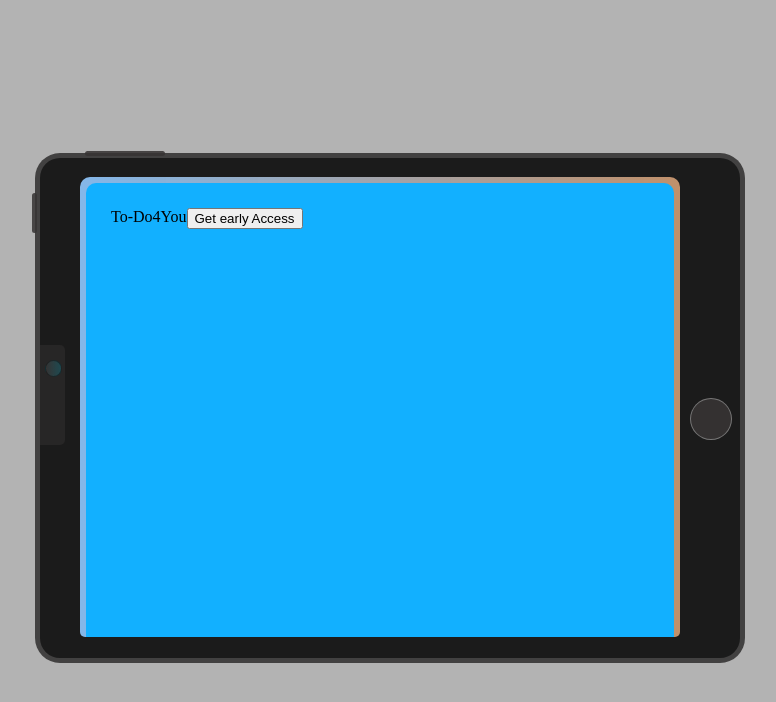
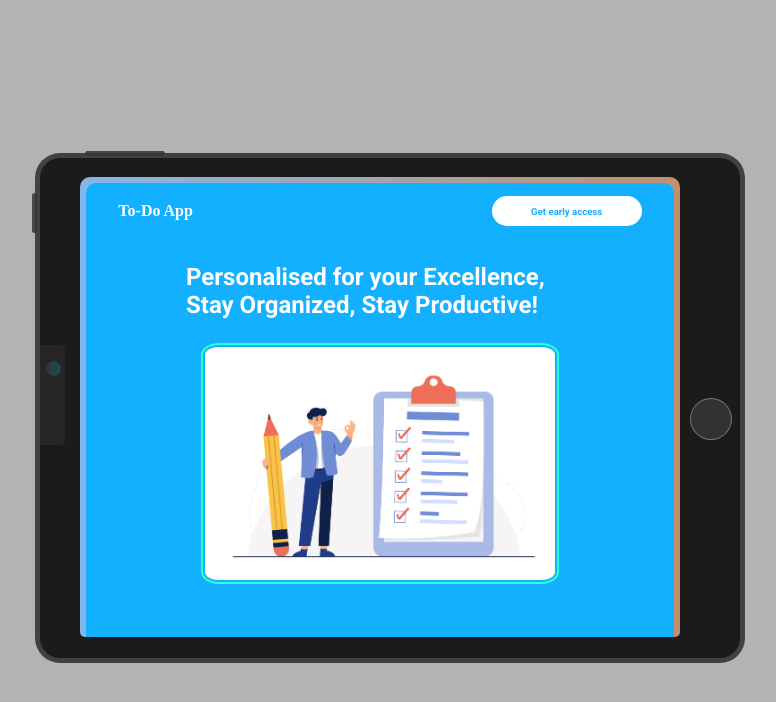
Before and after one commit to 0xRoS-200/Full-Stack-Journey, a plain HTML site: page Mini Projects/Todo Application/index.html in a window 1280 px wide. Shown: the whole page, without its empty margins (250-1026 px from the left). Drawn offline with Linux system fonts and the light colour scheme; a web font is replaced by a local one.

Commit message:
feat: working on hero section

```diff
--- a/Mini Projects/Todo Application/index.html
+++ b/Mini Projects/Todo Application/index.html
@@ -22,9 +22,18 @@
             <div class="outer-border">
               <div class="landing-inner">
                 <nav>
-                  To-Do <span>4</span> You
-                  <button>Get early Access</button>
+                  <p><span>To-Do</span> App</p>
+                  <button>Get early access</button>
                 </nav>
+                <p class="landing-hero-txt">
+                  Personalised for your Excellence, Stay Organized, Stay
+                  Productive!
+                </p>
+                <img
+                  src="images/Todoimg.jpg"
+                  alt="Todo Image"
+                  class="landing-img"
+                />
               </div>
             </div>
           </div>
--- a/Mini Projects/Todo Application/style.css
+++ b/Mini Projects/Todo Application/style.css
@@ -96,11 +96,52 @@ body {
 
     .landing-inner {
         background: var(--bg-main);
-    padding: 25px;
         border-radius: 10px 10px 0 0;
-    height: 405px;
+        height: 480px;
+        display: flex;
+        flex-direction: column;
+        align-items: center;
     }
-.landing-inner nav{
+
+    .landing-inner nav {
         display: flex;
+        justify-content: space-between;
+        align-items: center;
+        height: 40px;
+        width: 89%;
+        padding: 0.5em 2em;
+    }
 
+    .landing-inner nav p {
+        font-family: var(--ff-highlights);
+        font-weight: bold;
+        color: white;
     }
+
+    .landing-inner button {
+        height: 30px;
+        width: 150px;
+        border: none;
+        padding: 5px 8px;
+        border-radius: 30px;
+        font-family: var(--ff-main);
+        font-size: 0.6em;
+        color: #12b0ff;
+        background-color: white;
+        font-weight: 700;
+        cursor: pointer;
+    }
+
+    .landing-img {
+        width: 350px;
+        border-radius: 5%;
+        border: 2px solid rgb(47, 255, 206);
+        padding: 2px;
+    }
+    .landing-hero-txt{
+        font-family: var(--ff-main);
+        font-weight: 700;
+        font-size: 1.5rem;
+        padding: 0 100px;
+        color: white;
+    }
```
Lines whose indentation alone changed are shown as unchanged.
